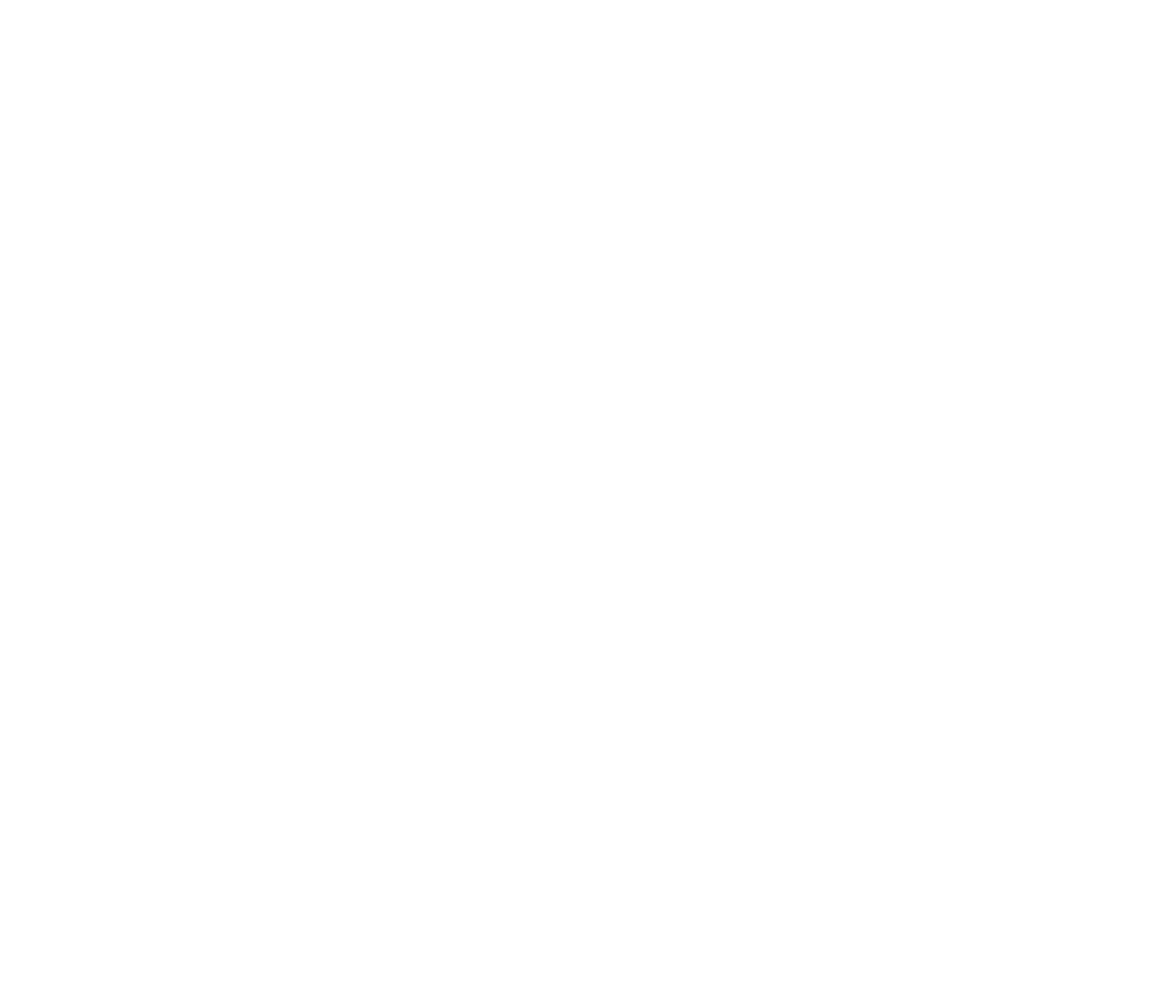
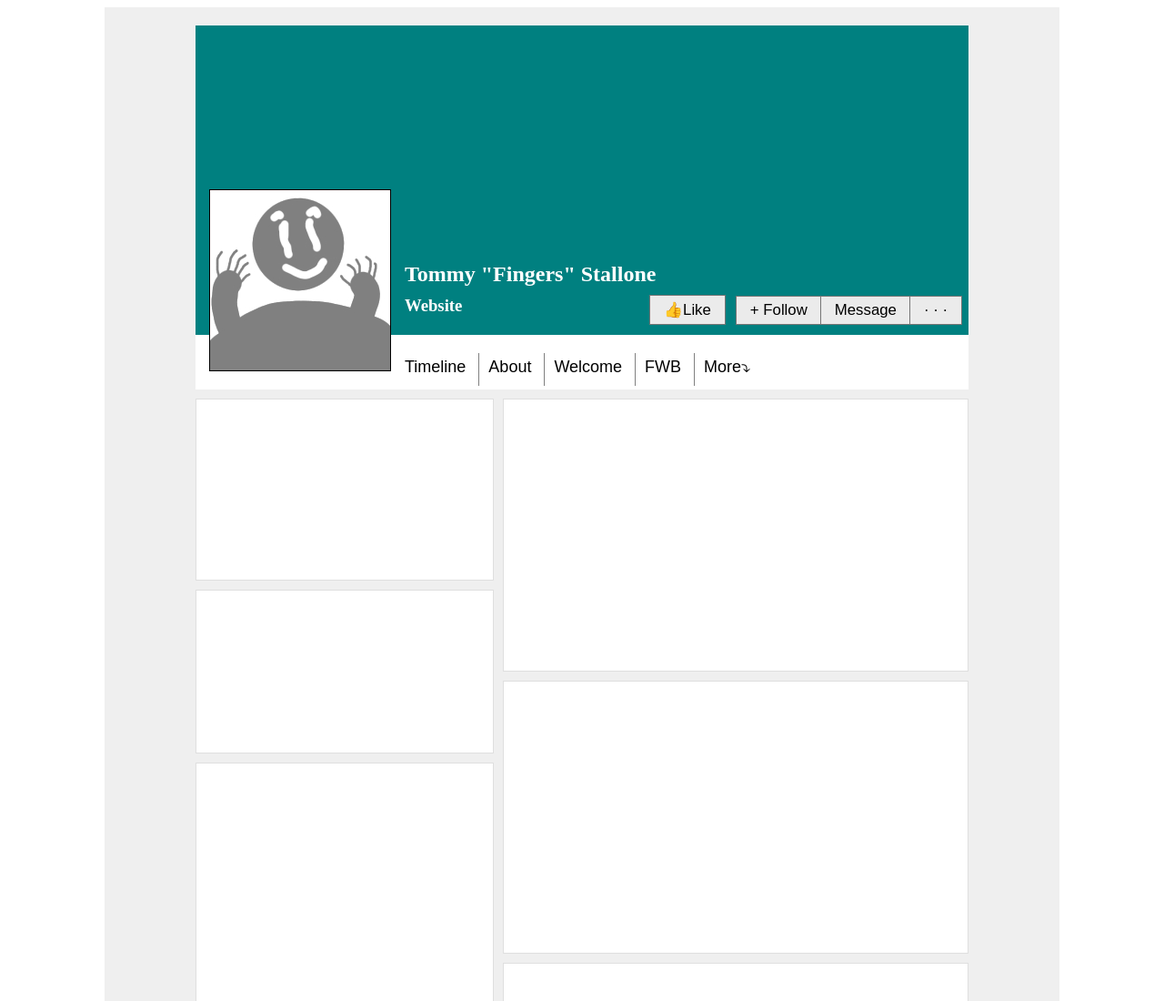
Before and after one commit to nddudash/Social-Mockup, a plain HTML site: page index.html in a window 1280 px wide. Shown: the top 1100 px of the page at 91% size. Before the commit the page ends 800 px from the top, so only its background shows below. Drawn offline with Linux system fonts and the light colour scheme.

Commit message:
Bare Minimum

```diff
--- a/assests/stylesheets/socialstyles.css
+++ b/assests/stylesheets/socialstyles.css
@@ -0,0 +1,167 @@
+* {
+    box-sizing: border-box;
+    position: relative;
+}
+
+.wrapper {
+    width: 1050px;
+    height:1680px;
+    background-color: rgb(235, 235, 235, .8);
+    top: 0px;
+    left: 0px;
+    margin: 0px auto;
+    padding: 10px;
+}
+
+.headwrap {
+    width: 850px;
+    height:400px;
+    background-color: white;
+    margin: 10px auto;
+}
+
+.headwrap .headwrapBG {
+    position: absolute;
+    background-color: teal;
+    height: 85%;
+    width: 100%;
+}
+
+.headwrap nav {
+    width: 50%;
+    height: 60px;
+    top: 345px;
+    left: 220px;
+    text-align: center;
+}
+
+nav .navbuttons {
+    float: left;
+    top: 20px;
+}
+
+nav .navbuttons .theactualnavbuttons {
+    background-color: white;
+    border: none;
+    font-size: 18px;
+    border-left: 1px solid gray;
+    margin-top: -5px;
+    padding: 5px 10px 10px 10px;
+}
+
+nav .navbuttons :first-child {
+    border-left: none;
+}
+
+nav .navbuttons .theactualnavbuttons:hover {
+    border-bottom: 3px solid teal;
+    font-weight: lighter;
+    color: grey;
+}
+
+.headwrap .UserPic {
+    background-image: url(../images/UserPic.jpg);
+    border: 1px solid black;
+    background-repeat: no-repeat;
+    background-size: 200px;
+    height: 200px;
+    width: 200px;
+    left: 15px;
+    top: 120px;
+}
+
+.headwrap .UserName {
+    padding: -10px;
+    margin: 0px;
+    width: 400px;
+    top: -10px;
+    left: 220px;
+
+}
+
+.headwrap .UserName * {
+    color: white;
+    margin: 10px;
+}
+
+.headwrap .mediabuttons {
+    float: right;
+    top: -40px;
+    right: 10px;
+}
+
+.headwrap .mediabuttons .theactualmediabuttons {
+    background-color: rgb(235, 235, 235);
+    border: 1px solid rgba(0, 0, 0, 0.5);
+    padding: 5px 15px;
+    display: inline;
+    margin: -3px;
+    text-align: center;
+    font-size: 1.05em;
+}
+
+.headwrap .mediabuttons .theactualmediabuttons:first-child {
+    margin-right: 10px;
+}
+
+.MainWrap {
+    width: 850px;
+    margin: 10px auto;
+}
+
+.MainColumnLeft {
+    width: 328px;
+    height: 800px;
+    margin: 10px 0px 10px 0px;
+}
+
+.MainColumnRight {
+    width: 512px;
+    height: 800px;
+    left: 338px;
+    top: -810px;
+    margin: 10px 0px 10px 0px;
+}
+
+.MainWrap .ColumnBoxes {
+    background: white;
+    border: 1px solid rgba(128, 128, 128, 0.25);
+    width: 100%;
+    margin: 10px auto;
+}
+
+.MainColumnLeft .AboutBox {
+    height: 200px;
+}
+
+.MainColumnLeft .AddressBox {
+    height: 180px;
+}
+
+.MainColumnLeft .AppBox {
+    height: 300px;
+}
+
+.MainColumnLeft .GalleryBox {
+    height: 450px;
+}
+
+.MainColumnRight .PostBox {
+    height: 300px;
+}
+
+.MainColumnRight .RecentPost1 {
+
+}
+
+.MainColumnRight .RecentPost2 {
+
+}
+
+.MainColumnRight .RecentPost3 {
+
+}
+
+.MainColumnRight .RecentPost4 {
+
+}
--- a/index.html
+++ b/index.html
@@ -1,14 +1,100 @@
 <!DOCTYPE html>
+
 <html lang="en">
+
     <head>
         <meta charset="UTF-8">
         <meta name="viewport" content="width=device-width, initial-scale=1.0">
-    <title>Dash-Book</title>
+        <title>DashBook</title>
+        <link rel="stylesheet" href="./assests/stylesheets/socialstyles.css">
     </head>
+
     <body>
+
         <div class=wrapper>
-        <header>
+
+            <header class=headwrap>
+
+                <div class="headwrapBG">
+
+                </div>
+
+                <nav>
+
+                    <div class="navbuttons">
+                        <button class="theactualnavbuttons">Timeline</button>
+                        <button class="theactualnavbuttons">About</button>
+                        <button class="theactualnavbuttons">Welcome</button>
+                        <button class="theactualnavbuttons">FWB</button>
+                        <button class="theactualnavbuttons">More&cudarrr;</button>
+                    </div>
+
+                </nav>
+
+                <div class=UserPic>
+
+                </div>
+
+                <div class=UserName>
+                    <h2>Tommy "Fingers" Stallone</h1>
+                    <h3>Website</h3>
+                </div>
+
+                <div class="mediabuttons">
+                    <button class="theactualmediabuttons">&#128077;Like</button>
+                    <button class="theactualmediabuttons">&#43; Follow</button>
+                    <button class="theactualmediabuttons">Message</button>
+                    <button class="theactualmediabuttons"> &middot; &middot; &middot; </button>
+                </div>
+
             </header>
+
+            <main class="MainWrap">
+
+                <div class="MainColumnLeft">
+
+                    <div class="ColumnBoxes AboutBox">
+
                     </div>
+
+                    <div class="ColumnBoxes AddressBox">
+
+                    </div>
+
+                    <div class="ColumnBoxes AppBox">
+
+                    </div>
+
+                    <div class="ColumnBoxes GalleryBox">
+
+                    </div>
+
+                </div>
+
+                <div class="MainColumnRight">
+
+                    <div class="ColumnBoxes PostBox RecentPost1">
+
+                    </div>
+
+                    <div class="ColumnBoxes PostBox RecentPost2">
+
+                    </div>
+
+                    <div class="ColumnBoxes PostBox RecentPost3">
+
+                    </div>
+
+                    <div class="ColumnBoxes PostBox RecentPost4">
+
+                    </div>
+
+                </div>
+
+            </main>
+
+        </div>
+
     </body>
+
 </html>
```
Also changed, not shown: assests/images/UserPic.jpg (added), assests/images/W69nU7.png (added). Lines whose indentation alone changed are shown as unchanged.
